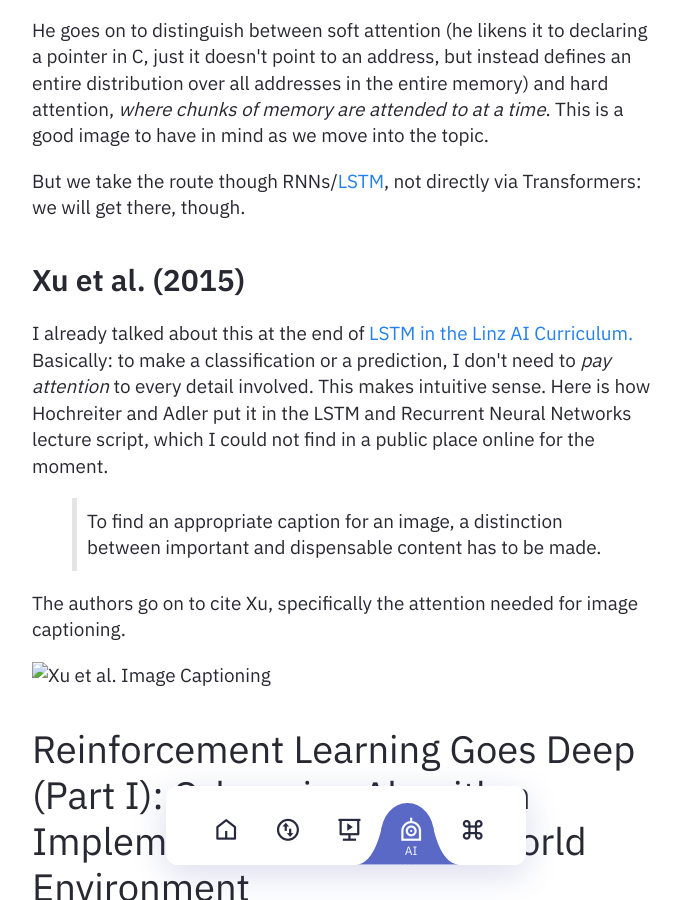
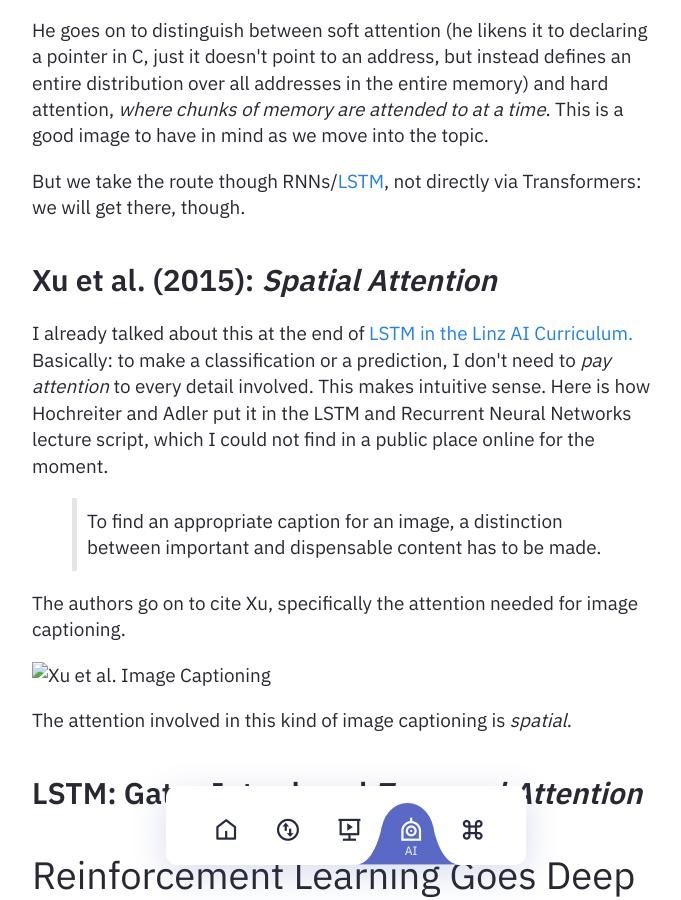
Before and after one commit to heseltime/heseltime.github.io, a Jekyll site: the page built from pages/rDai.md, in a window 1280 px wide and 900 px high, scrolled down 2428 px. Shown: the whole window, without its empty margins (294-975 px from the left). Built offline with Jekyll 4.4.1, drawn with Linux system fonts in a browser that asks for light colours.

Commit message:
Thruline

```diff
--- a/pages/rDai.md
+++ b/pages/rDai.md
@@ -47,7 +47,7 @@ He goes on to distinguish between soft attention (he likens it to declaring a po
 
 But we take the route though RNNs/[LSTM](#lstm), not directly via Transformers: we will get there, though.
 
-## Xu et al. (2015)
+## Xu et al. (2015): _Spatial Attention_
 
 I already talked about this at the end of [LSTM in the Linz AI Curriculum.](#lstm) Basically: to make a classification or a prediction, I don't need to _pay attention_ to every detail involved. This makes intuitive sense. Here is how Hochreiter and Adler put it in the LSTM and Recurrent Neural Networks lecture script, which I could not find in a public place online for the moment.
 
@@ -56,6 +56,10 @@ I already talked about this at the end of [LSTM in the Linz AI Curriculum.](#lst
 The authors go on to cite Xu, specifically the attention needed for image captioning.
 
 ![Xu et al. Image Captioning](image-39.png)
+
+The attention involved in this kind of image captioning is _spatial_.
+
+## LSTM: Gates Introduced _Temporal Attention_
 
 
 
```
